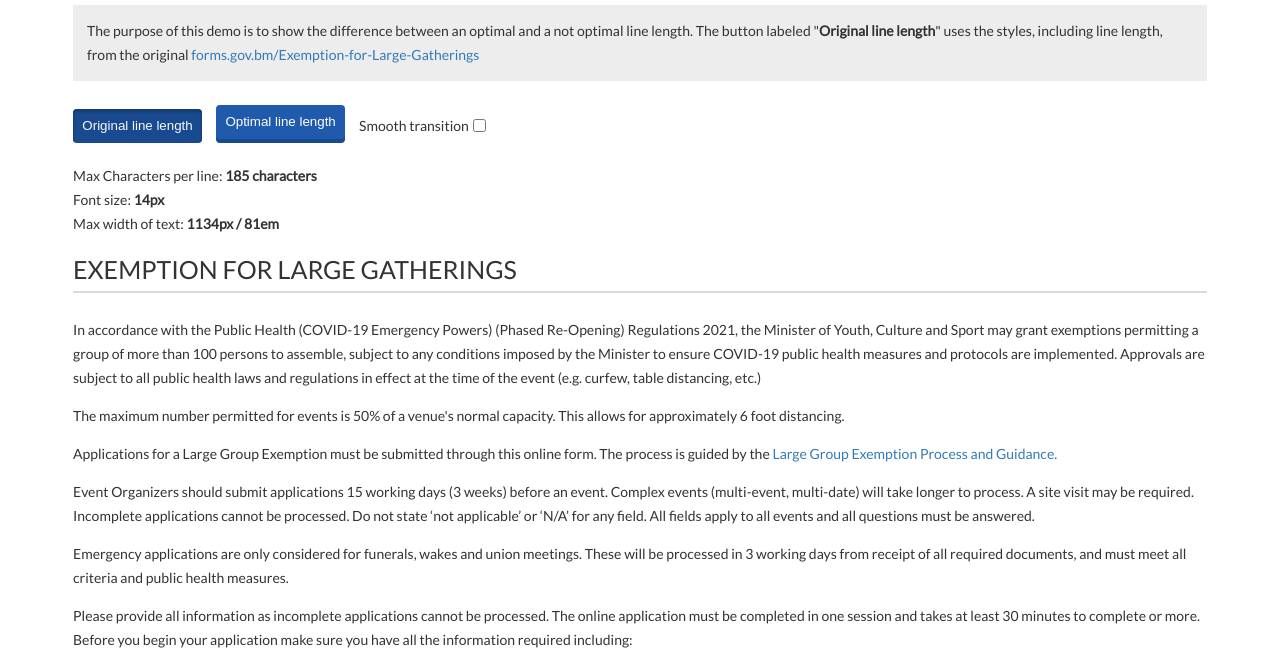
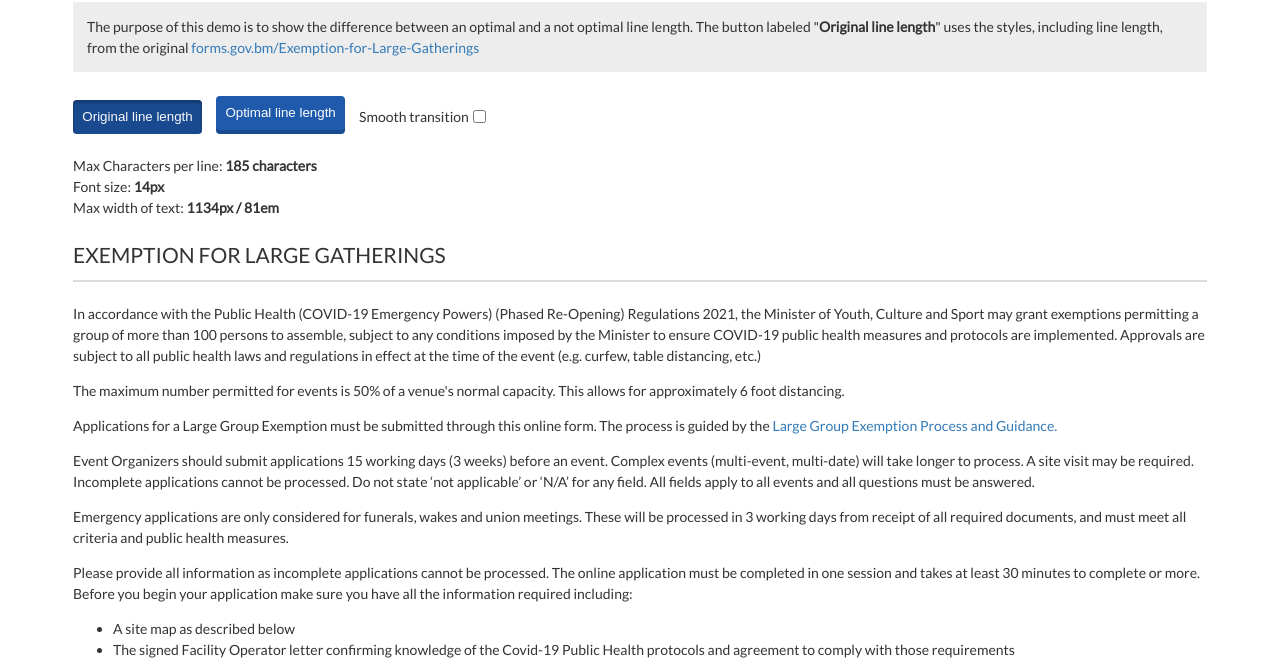
Before and after one commit to trottdeaje/exemption-alt, a plain HTML site: page index.html in a window 1280 px wide. Shown: the part 69-732 px from the top of the page. Drawn offline with Linux system fonts and the light colour scheme.

Commit message:
changed fixed px values to em

```diff
--- a/index.html
+++ b/index.html
@@ -25,10 +25,11 @@
 
       h1 {
         font-weight: 400;
-        font-size: 25px;
+        font-size: 1.5em;
         border-bottom: 2px solid #dbdbdb;
         padding-bottom: 10px;
         margin-bottom: 1em;
+        line-height: 1.5em;
       }
 
       a {
@@ -42,11 +43,11 @@
 
       .main {
         max-width: 81em;
-        line-height: 24px;
+        line-height: 1.5em;
         margin: 2em 0em;
         font-family: "Lato", sans-serif;
-        font-size: 14px;
         color: #333;
+        font-size: 0.875em;
       }
       form {
         display: flex;
```
